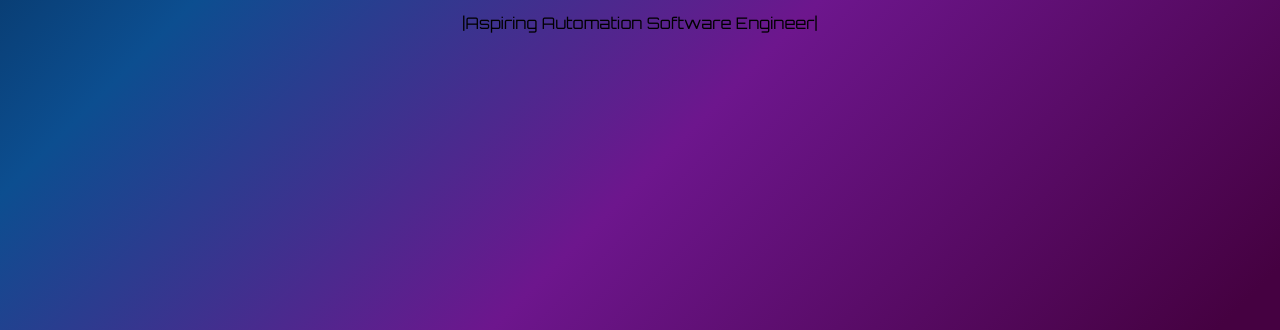
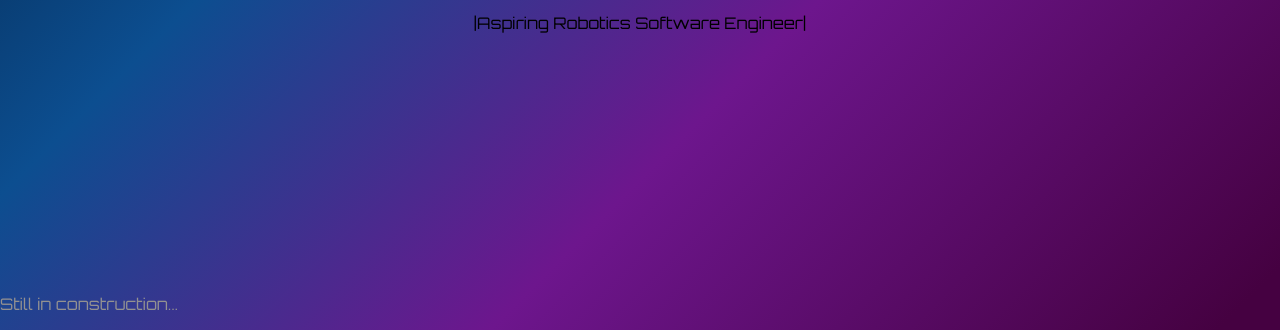
Before and after one commit to AndrianaMis/AndrianaMisailidi.github.io, a plain HTML site: page index.html in a window 1280 px wide. Shown: the part 470-800 px from the top of the page. Drawn offline with nearby package versions, Linux system fonts and the light colour scheme; a web font is replaced by a local one.

Commit message:
Commit new

```diff
--- a/index.html
+++ b/index.html
@@ -28,7 +28,7 @@
                 </div>
             </div>
             <div class="asp">
-                <p>|Aspiring Automation Software Engineer|</p>
+                <p>|Aspiring Robotics Software Engineer|</p>
 
             </div>
 
@@ -37,7 +37,7 @@
             <div class="content-2">
                 <h2 class="about">About me</h2>
                 <p class="text_about"> I am a passionate computer science student at the Kapodistrian University of Athens, Greece. With a keen interest in cutting-edge technologies, I aspire to pursue higher education and build a career in the fascinating realms of Machine Learning, AI, and Robotics.
-                    I'm currently immersed in a challenging and rewarding computer science program, with one more year to go before graduation.
+                    I'm currently immersed in a challenging and rewarding Informatics/Computer science program, with one more year to go before graduation.
                     My curiosity is piqued by the realm of autonomy, where machines and systems operate intelligently and independently. Exploring the intricacies of autonomy aligns with my belief that technology has the potential to solve complex problems and reshape the future.
                 </p>
             </div>
@@ -118,8 +118,10 @@
 
 
         </section>
+        <p class="notover">Still in construction...</p>
 
 
         <script src="assets/script.js"></script>
     </body>
+
 </html>
```
